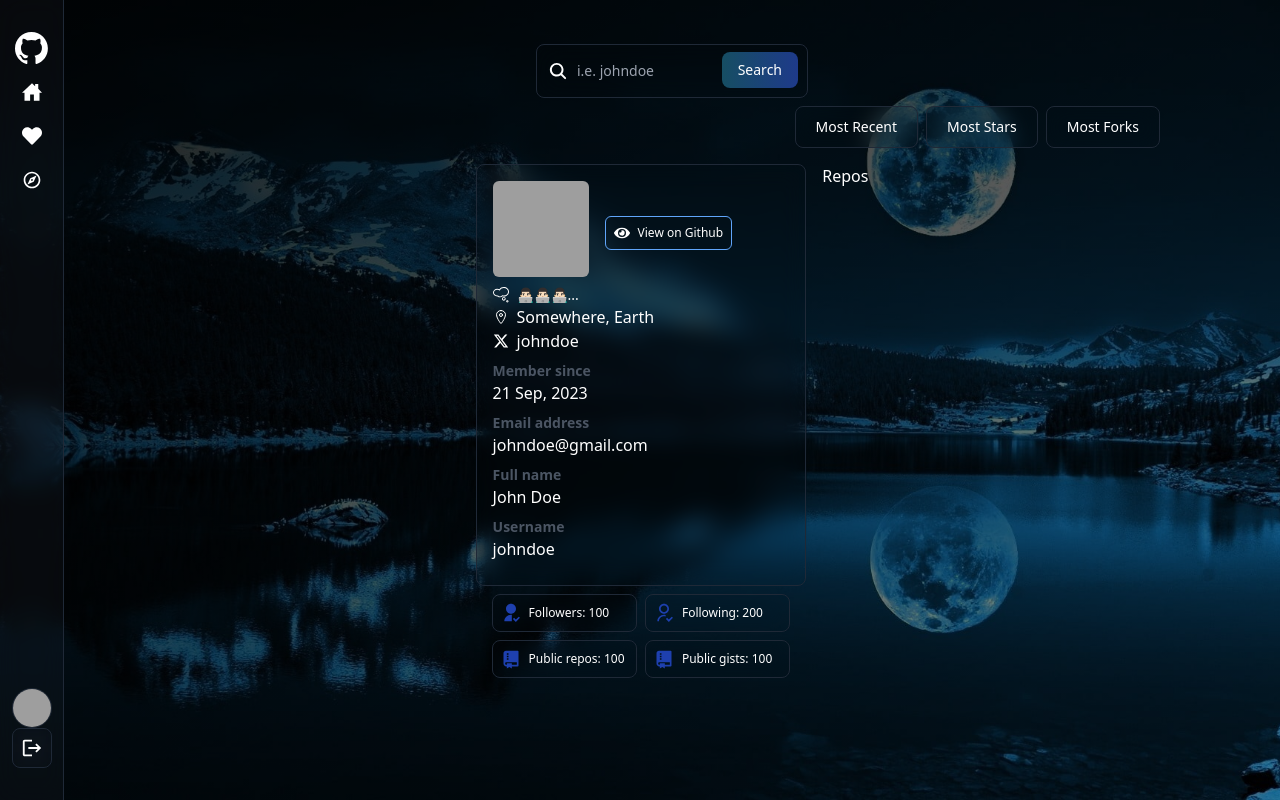
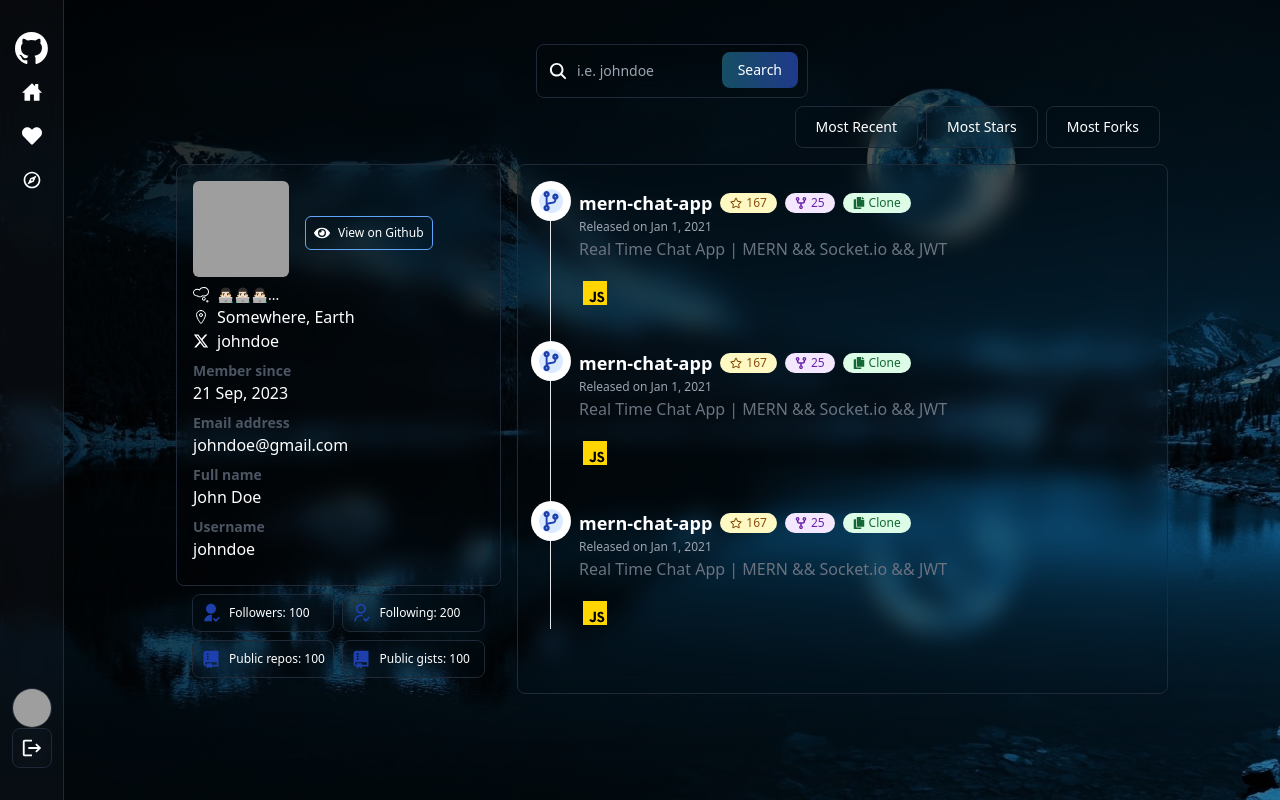
Before and after one commit to Nelson2023-2024/Github-clone, a React (Vite) app in the folder frontend/: page / in a window 1280 px wide. Built offline with nearby package versions, Linux system fonts and the light colour scheme; grey boxes are pictures that could not be loaded.

Commit message:
Finished styling the Repos component

```diff
--- /dev/null
+++ b/frontend/src/components/Repo.jsx
@@ -0,0 +1,60 @@
+import { FaCodeBranch, FaCopy, FaRegStar } from 'react-icons/fa';
+import { FaCodeFork } from 'react-icons/fa6';
+
+const Repo = () => {
+  return (
+    <li className="mb-10 ms-7">
+      <span
+        className="absolute flex items-center justify-center w-6 h-6 bg-blue-100
+			rounded-full -start-3 ring-8 ring-white"
+      >
+        <FaCodeBranch className="w-5 h-5 text-blue-800" />
+      </span>
+      <div className="flex gap-2 items-center flex-wrap">
+        <a
+          href={'https://github.com/burakorkmez/mern-chat-app'}
+          target="_blank"
+          rel="noreferrer"
+          className="flex items-center gap-2 text-lg font-semibold"
+        >
+          mern-chat-app
+        </a>
+        <span
+          className="bg-yellow-100 text-yellow-800 text-xs font-medium px-2.5
+					py-0.5 rounded-full flex items-center gap-1"
+        >
+          <FaRegStar /> 167
+        </span>
+        <span
+          className="bg-purple-100 text-purple-800 text-xs font-medium
+					 px-2.5 py-0.5 rounded-full flex items-center gap-1"
+        >
+          <FaCodeFork /> 25
+        </span>
+        <span
+          className="cursor-pointer bg-green-100 text-green-800 text-xs
+					font-medium px-2.5 py-0.5 rounded-full flex items-center gap-1"
+        >
+          <FaCopy /> Clone
+        </span>
+      </div>
+
+      <time
+        className="block my-1 text-xs font-normal leading-none
+			 text-gray-400"
+      >
+        Released on Jan 1, 2021
+      </time>
+      <p className="mb-4 text-base font-normal text-gray-500">
+        Real Time Chat App | MERN && Socket.io && JWT
+      </p>
+      <img
+        src={'/javascript.svg'}
+        alt="Programming language icon"
+        className="h-8"
+      />
+    </li>
+  );
+};
+
+export default Repo;
--- a/frontend/src/components/Repos.jsx
+++ b/frontend/src/components/Repos.jsx
@@ -1,5 +1,14 @@
+import Repo from './Repo';
+
 const Repos = () => {
-  return <div>Repos</div>;
+  return (
+    <div className={`lg:w-2/3 w-full bg-glass rounded-lg px-8 py-6`}>
+      <ol className="relative border-s border-gray-200">
+        <Repo />
+        <Repo />
+        <Repo />
+      </ol>
+    </div>
+  );
 };
-
 export default Repos;
```
